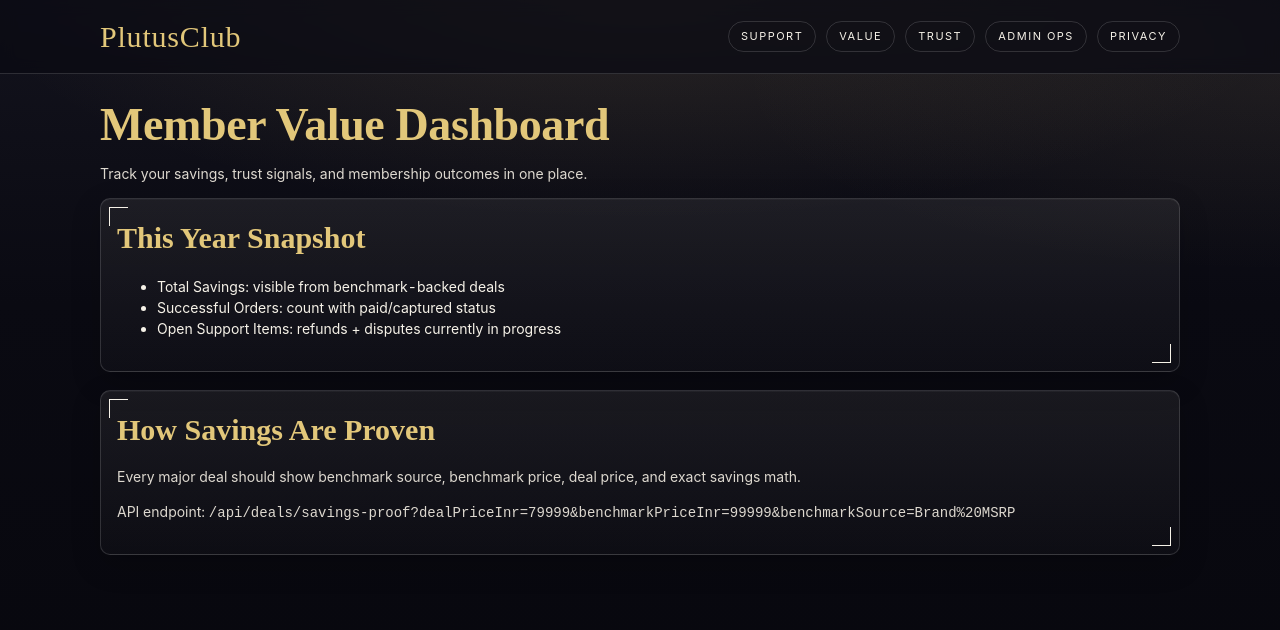
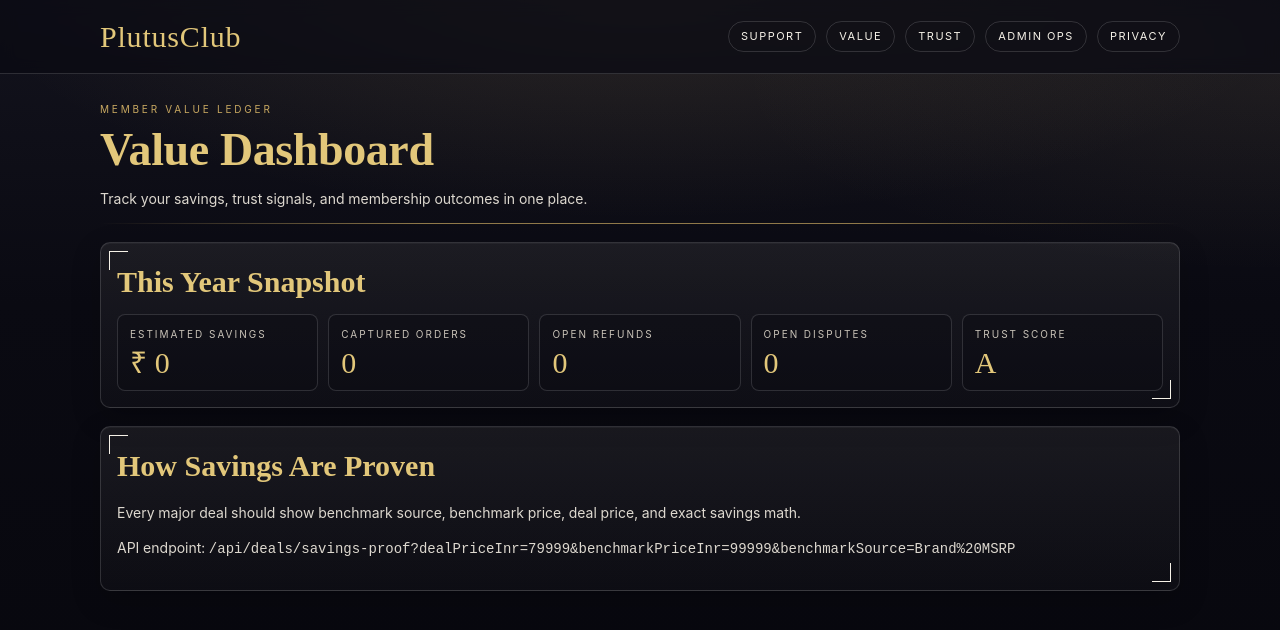
Before and after one commit to Teamtrue/luxury-members, a Next.js app in the folder luxury-members-next/: page /member/value in a window 1280 px wide. Shown: the top 630 px of the page. Built offline with nearby package versions, Linux system fonts and the light colour scheme.

Commit message:
Deep polish member value dashboard with premium metric cards

```diff
--- a/luxury-members-next/app/member/value/page.tsx
+++ b/luxury-members-next/app/member/value/page.tsx
@@ -1,16 +1,35 @@
 export default function MemberValuePage() {
   return (
     <>
-      <h1>Member Value Dashboard</h1>
+      <div className="hero-eyebrow">Member Value Ledger</div>
+      <h1>Value Dashboard</h1>
       <p>Track your savings, trust signals, and membership outcomes in one place.</p>
+      <div className="hairline" />
 
       <section>
         <h2>This Year Snapshot</h2>
-        <ul>
-          <li>Total Savings: visible from benchmark-backed deals</li>
-          <li>Successful Orders: count with paid/captured status</li>
-          <li>Open Support Items: refunds + disputes currently in progress</li>
-        </ul>
+        <div className="metric-grid">
+          <div className="metric-card">
+            <div className="metric-label">Estimated Savings</div>
+            <div className="metric-value">₹ 0</div>
+          </div>
+          <div className="metric-card">
+            <div className="metric-label">Captured Orders</div>
+            <div className="metric-value">0</div>
+          </div>
+          <div className="metric-card">
+            <div className="metric-label">Open Refunds</div>
+            <div className="metric-value">0</div>
+          </div>
+          <div className="metric-card">
+            <div className="metric-label">Open Disputes</div>
+            <div className="metric-value">0</div>
+          </div>
+          <div className="metric-card">
+            <div className="metric-label">Trust Score</div>
+            <div className="metric-value">A</div>
+          </div>
+        </div>
       </section>
 
       <section>
```
